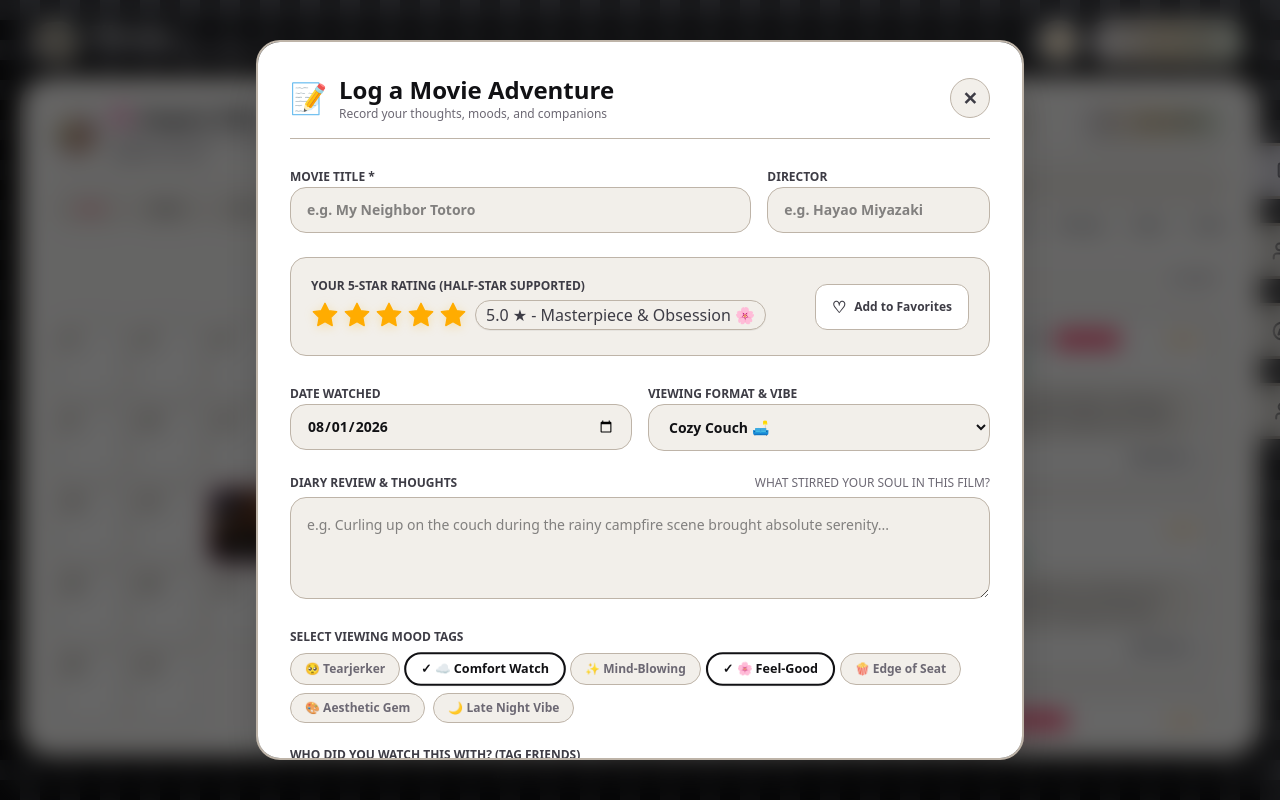
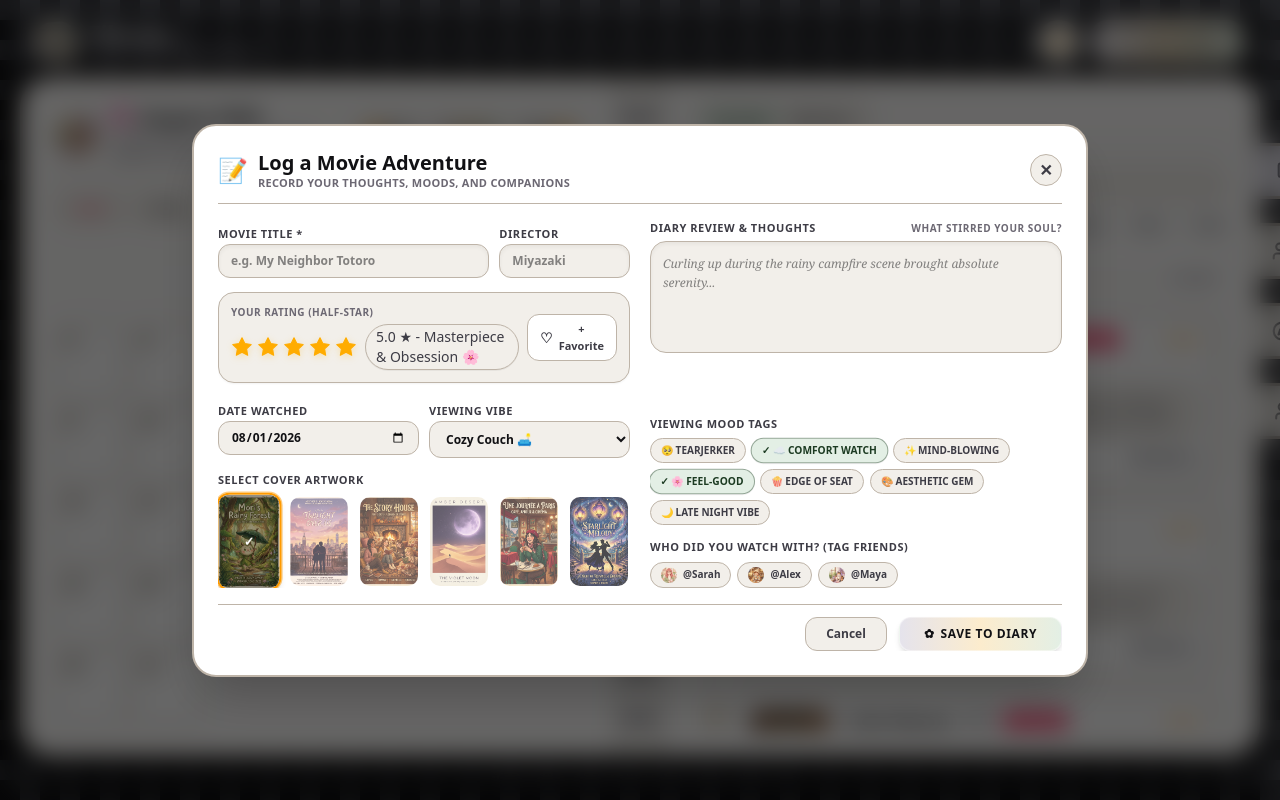
Before and after one commit to thereal4th/MOVIE-DIARY, a Next.js app: page / in a window 1280 px wide. Both pictures are taken after a click on the button "LOG MOVIE". Built offline with nearby package versions, Linux system fonts and the light colour scheme.

Commit message:
removed extra log button + changed feed and poster name

```diff
--- a/components/library/WatchedLibrary.tsx
+++ b/components/library/WatchedLibrary.tsx
@@ -313,7 +313,7 @@ export const WatchedLibrary: React.FC = () => {
             }`}
           >
             <Scroll className="w-3.5 h-3.5 stroke-[2.5]" />
-            <span>Chronological Feed</span>
+            <span>Feed</span>
           </button>
           <button
             onClick={() => setRightPageMode('grid')}
@@ -322,18 +322,9 @@ export const WatchedLibrary: React.FC = () => {
             }`}
           >
             <Film className="w-3.5 h-3.5 stroke-[2.5]" />
-            <span>Dense Poster Wall</span>
+            <span>Films</span>
           </button>
         </div>
-
-        {/* Top Action Bar: Quick Log Button */}
-        <button
-          onClick={() => { setPrefillMovie(null); setEditingMovie(null); setIsLogModalOpen(true); }}
-          className="group flex items-center justify-center gap-2 px-4 py-2 rounded-xl font-black text-xs uppercase tracking-wider bg-linear-to-r from-[var(--accent-sakura)] via-[var(--accent-honey)] to-[var(--accent-matcha)] text-[var(--text-primary)] border border-[var(--border-color)] hover:border-[var(--text-primary)] shadow-md hover:shadow-lg transition-all cursor-pointer"
-        >
-          <Plus className="w-4 h-4 stroke-[3] group-hover:rotate-90 transition-transform" />
-          <span>+ Log Movie</span>
-        </button>
       </div>
 
       {/* Search & Genre Pill Strip */}
--- a/components/modals/LogMovieModal.tsx
+++ b/components/modals/LogMovieModal.tsx
@@ -144,88 +144,96 @@ export const LogMovieModal: React.FC = () => {
   };
 
   return (
-    <div className="fixed inset-0 z-50 overflow-y-auto bg-black/60 backdrop-blur-md flex items-center justify-center p-4 sm:p-6 animate-fadeIn">
-      <div className="relative bg-[var(--surface-card)] border-2 border-[var(--border-color)] rounded-3xl w-full max-w-3xl overflow-hidden shadow-2xl p-6 sm:p-8 max-h-[90vh] overflow-y-auto">
-        {/* Header Bar */}
-        <div className="flex items-center justify-between border-b border-[var(--border-color)] pb-4 mb-6">
-          <div className="flex items-center gap-3">
-            <span className="text-3xl">📝</span>
+    <div className="fixed inset-0 z-50 bg-black/60 backdrop-blur-md flex items-center justify-center p-4 sm:p-6 animate-fadeIn overflow-hidden">
+      <div className="relative bg-[var(--surface-card)] border-2 border-[var(--border-color)] rounded-3xl w-full max-w-4xl max-h-[92vh] overflow-hidden shadow-2xl p-5 sm:p-6 flex flex-col justify-between gap-4">
+
+        {/* Compact Header Bar */}
+        <div className="shrink-0 flex items-center justify-between border-b border-[var(--border-color)] pb-3">
+          <div className="flex items-center gap-2.5">
+            <span className="text-2xl">📝</span>
             <div>
-              <h2 className="text-xl sm:text-2xl font-black text-[var(--text-primary)]">
+              <h2 className="text-lg sm:text-xl font-black text-[var(--text-primary)] leading-tight">
                 {editingMovie ? 'Edit Journal Entry' : prefillMovie ? 'Rate Recommendation' : 'Log a Movie Adventure'}
               </h2>
-              <p className="text-xs text-[var(--text-muted)] font-medium">Record your thoughts, moods, and companions</p>
+              <p className="text-[11px] text-[var(--text-muted)] font-extrabold uppercase tracking-wide">Record your thoughts, moods, and companions</p>
             </div>
           </div>
           <button
             onClick={() => setIsLogModalOpen(false)}
-            className="w-10 h-10 rounded-full bg-[var(--surface-subtle)] hover:bg-[var(--surface-hover)] border border-[var(--border-color)] text-[var(--text-secondary)] hover:text-[var(--text-primary)] flex items-center justify-center font-bold text-lg transition-transform hover:scale-110"
+            className="w-8 h-8 rounded-full bg-[var(--surface-subtle)] hover:bg-[var(--surface-hover)] border border-[var(--border-color)] text-[var(--text-secondary)] hover:text-[var(--text-primary)] flex items-center justify-center font-bold text-base transition-transform hover:scale-110 cursor-pointer"
           >
             ✕
           </button>
         </div>
 
-        <form onSubmit={handleSubmit} className="space-y-6">
-          {/* Row 1: Title, Director & Favorite */}
-          <div className="grid grid-cols-1 sm:grid-cols-3 gap-4">
-            <div className="sm:col-span-2 space-y-1.5">
-              <label className="text-xs font-bold text-[var(--text-secondary)] uppercase">Movie Title *</label>
+        {/* Non-Scrollable 2-Column Form Container */}
+        <form onSubmit={handleSubmit} className="flex-1 min-h-0 flex flex-col justify-between overflow-hidden gap-4">
+
+          <div className="grid grid-cols-1 md:grid-cols-2 gap-5 flex-1 min-h-0 overflow-hidden">
+
+            {/* 📍 LEFT COLUMN: Core Metadata, Rating, & Cover Artwork */}
+            <div className="flex flex-col justify-between min-h-0 gap-3.5 overflow-hidden">
+
+              {/* Title & Director */}
+              <div className="grid grid-cols-3 gap-2.5 shrink-0">
+                <div className="col-span-2 space-y-1">
+                  <label className="text-[11px] font-black text-[var(--text-secondary)] uppercase tracking-wider">Movie Title *</label>
                   <input
                     type="text"
                     required
                     placeholder="e.g. My Neighbor Totoro"
                     value={title}
                     onChange={(e) => setTitle(e.target.value)}
-                className="w-full px-4 py-3 rounded-2xl bg-[var(--surface-subtle)] border border-[var(--border-color)] focus:border-[var(--accent-blush-text)] text-sm font-extrabold text-[var(--text-primary)] outline-hidden"
+                    className="w-full px-3 py-2 rounded-xl bg-[var(--surface-subtle)] border border-[var(--border-color)] focus:border-[var(--accent-sakura-text)] text-xs font-black text-[var(--text-primary)] outline-hidden shadow-inner"
                   />
                 </div>
-            <div className="space-y-1.5">
-              <label className="text-xs font-bold text-[var(--text-secondary)] uppercase">Director</label>
+                <div className="space-y-1">
+                  <label className="text-[11px] font-black text-[var(--text-secondary)] uppercase tracking-wider">Director</label>
                   <input
                     type="text"
-                placeholder="e.g. Hayao Miyazaki"
+                    placeholder="Miyazaki"
                     value={director}
                     onChange={(e) => setDirector(e.target.value)}
-                className="w-full px-4 py-3 rounded-2xl bg-[var(--surface-subtle)] border border-[var(--border-color)] text-sm font-semibold text-[var(--text-primary)] outline-hidden"
+                    className="w-full px-3 py-2 rounded-xl bg-[var(--surface-subtle)] border border-[var(--border-color)] text-xs font-bold text-[var(--text-primary)] outline-hidden shadow-inner"
                   />
                 </div>
               </div>
 
-          {/* Row 2: Interactive Half-Star Rating & Favorite Switch */}
-          <div className="p-5 rounded-2xl bg-[var(--surface-subtle)] border border-[var(--border-color)] flex flex-col sm:flex-row sm:items-center justify-between gap-4">
+              {/* Interactive Half-Star Rating & Favorite Switch */}
+              <div className="p-3 rounded-2xl bg-[var(--surface-subtle)] border border-[var(--border-color)] flex items-center justify-between gap-2 shrink-0 shadow-xs">
                 <div>
-              <span className="text-xs font-bold text-[var(--text-secondary)] uppercase block mb-1.5">Your 5-Star Rating (Half-star supported)</span>
-              <StarRating rating={userRating} interactive={true} size="lg" onRatingChange={(val) => setUserRating(val)} />
+                  <span className="text-[10px] font-black text-[var(--text-muted)] uppercase tracking-wider block mb-1">Your Rating (Half-Star)</span>
+                  <StarRating rating={userRating} interactive={true} size="md" onRatingChange={(val) => setUserRating(val)} />
                 </div>
                 <button
                   type="button"
                   onClick={() => setFavorite(!favorite)}
-              className={`flex items-center gap-2 px-4 py-2.5 rounded-xl font-bold text-xs transition-all ${
-                favorite ? 'bg-pink-500 text-white shadow-md' : 'bg-[var(--surface-card)] text-[var(--text-secondary)] border border-[var(--border-color)]'
+                  className={`flex items-center gap-1.5 px-3 py-1.5 rounded-xl font-black text-[11px] transition-all cursor-pointer ${
+                    favorite ? 'bg-pink-500 text-white shadow-sm scale-102' : 'bg-[var(--surface-card)] text-[var(--text-secondary)] border border-[var(--border-color)] hover:bg-[var(--surface-hover)]'
                   }`}
                 >
-              <span className="text-base">{favorite ? '♥' : '♡'}</span>
-              <span>{favorite ? 'Marked Favorite!' : 'Add to Favorites'}</span>
+                  <span className="text-sm">{favorite ? '♥' : '♡'}</span>
+                  <span>{favorite ? 'Favorite!' : '+ Favorite'}</span>
                 </button>
               </div>
 
-          {/* Row 3: Watch Date & Format */}
-          <div className="grid grid-cols-1 sm:grid-cols-2 gap-4">
-            <div className="space-y-1.5">
-              <label className="text-xs font-bold text-[var(--text-secondary)] uppercase">Date Watched</label>
+              {/* Watch Date & Format */}
+              <div className="grid grid-cols-2 gap-2.5 shrink-0">
+                <div className="space-y-1">
+                  <label className="text-[11px] font-black text-[var(--text-secondary)] uppercase tracking-wider">Date Watched</label>
                   <input
                     type="date"
                     value={dateWatched}
                     onChange={(e) => setDateWatched(e.target.value)}
-                className="w-full px-4 py-3 rounded-2xl bg-[var(--surface-subtle)] border border-[var(--border-color)] text-sm font-bold text-[var(--text-primary)] outline-hidden"
+                    className="w-full px-3 py-2 rounded-xl bg-[var(--surface-subtle)] border border-[var(--border-color)] text-xs font-bold text-[var(--text-primary)] outline-hidden"
                   />
                 </div>
-            <div className="space-y-1.5">
-              <label className="text-xs font-bold text-[var(--text-secondary)] uppercase">Viewing Format & Vibe</label>
+                <div className="space-y-1">
+                  <label className="text-[11px] font-black text-[var(--text-secondary)] uppercase tracking-wider">Viewing Vibe</label>
                   <select
                     value={watchFormat}
                     onChange={(e) => setWatchFormat(e.target.value as WatchFormat)}
-                className="w-full px-4 py-3 rounded-2xl bg-[var(--surface-subtle)] border border-[var(--border-color)] text-sm font-bold text-[var(--text-primary)] outline-hidden cursor-pointer"
+                    className="w-full px-3 py-2 rounded-xl bg-[var(--surface-subtle)] border border-[var(--border-color)] text-xs font-bold text-[var(--text-primary)] outline-hidden cursor-pointer"
                   >
                     {availableFormats.map((f) => (
                       <option key={f} value={f}>{f}</option>
@@ -234,25 +242,55 @@ export const LogMovieModal: React.FC = () => {
                 </div>
               </div>
 
-          {/* Row 4: Review Notes Critique */}
-          <div className="space-y-1.5">
-            <label className="text-xs font-bold text-[var(--text-secondary)] uppercase flex items-center justify-between">
+              {/* Cover Artwork Selection */}
+              <div className="space-y-1.5 shrink-0">
+                <label className="text-[11px] font-black text-[var(--text-secondary)] uppercase tracking-wider block">Select Cover Artwork</label>
+                <div className="grid grid-cols-6 gap-2">
+                  {posterChoices.map((p) => (
+                    <button
+                      type="button"
+                      key={p.path}
+                      onClick={() => setPosterPath(p.path)}
+                      className={`group relative rounded-xl overflow-hidden aspect-[2/3] border-2 transition-all cursor-pointer ${
+                        posterPath === p.path ? 'border-amber-500 shadow-md scale-105 ring-1 ring-amber-500/50 z-10' : 'border-transparent opacity-70 hover:opacity-100'
+                      }`}
+                      title={p.label}
+                    >
+                      <img src={p.path} alt={p.label} className="w-full h-full object-cover" />
+                      {posterPath === p.path && (
+                        <span className="absolute inset-0 bg-black/40 flex items-center justify-center text-white text-xs font-black">
+                          ✓
+                        </span>
+                      )}
+                    </button>
+                  ))}
+                </div>
+              </div>
+
+            </div>
+
+            {/* 📍 RIGHT COLUMN: Review Notes, Mood Tags, & Friend Companions */}
+            <div className="flex flex-col justify-between min-h-0 gap-3.5 overflow-hidden">
+
+              {/* Diary Review textarea */}
+              <div className="flex-1 min-h-0 flex flex-col space-y-1">
+                <label className="text-[11px] font-black text-[var(--text-secondary)] uppercase tracking-wider flex items-center justify-between shrink-0">
                   <span>Diary Review & Thoughts</span>
-              <span className="text-xs text-[var(--text-muted)] font-normal">What stirred your soul in this film?</span>
+                  <span className="text-[10px] text-[var(--text-muted)] font-bold">What stirred your soul?</span>
                 </label>
                 <textarea
                   rows={3}
-              placeholder="e.g. Curling up on the couch during the rainy campfire scene brought absolute serenity..."
+                  placeholder="Curling up during the rainy campfire scene brought absolute serenity..."
                   value={reviewNotes}
                   onChange={(e) => setReviewNotes(e.target.value)}
-              className="w-full p-4 rounded-2xl bg-[var(--surface-subtle)] border border-[var(--border-color)] text-sm font-medium text-[var(--text-primary)] outline-hidden focus:border-[var(--accent-blush-text)] leading-relaxed"
+                  className="w-full flex-1 min-h-[68px] max-h-28 p-3 rounded-2xl bg-[var(--surface-subtle)] border border-[var(--border-color)] text-xs font-serif italic text-[var(--text-primary)] outline-hidden focus:border-[var(--accent-sakura-text)] leading-relaxed shadow-inner resize-none"
                 />
               </div>
 
-          {/* Row 5: Mood Tags Picker */}
-          <div className="space-y-2">
-            <label className="text-xs font-bold text-[var(--text-secondary)] uppercase block">Select Viewing Mood Tags</label>
-            <div className="flex flex-wrap gap-2">
+              {/* Mood Tags Picker */}
+              <div className="space-y-1.5 shrink-0">
+                <label className="text-[11px] font-black text-[var(--text-secondary)] uppercase tracking-wider block">Viewing Mood Tags</label>
+                <div className="flex flex-wrap gap-1.5">
                   {availableMoods.map((mood) => {
                     const selected = moodTags.includes(mood);
                     return (
@@ -260,8 +298,8 @@ export const LogMovieModal: React.FC = () => {
                         type="button"
                         key={mood}
                         onClick={() => toggleMood(mood)}
-                    className={`px-3.5 py-1.5 rounded-full text-xs font-bold transition-all ${
-                      selected ? 'bg-[var(--accent-sage)] text-[var(--accent-sage-text)] shadow-xs border-2 border-[var(--accent-sage-text)]/40 scale-105' : 'bg-[var(--surface-subtle)] text-[var(--text-muted)] hover:text-[var(--text-primary)] border border-[var(--border-color)]'
+                        className={`px-2.5 py-1 rounded-full text-[10px] font-black uppercase transition-all cursor-pointer ${
+                          selected ? 'bg-[var(--accent-matcha)] text-[var(--accent-matcha-text)] shadow-2xs border border-[var(--accent-matcha-text)]/40 scale-102' : 'bg-[var(--surface-subtle)] text-[var(--text-secondary)] hover:bg-[var(--surface-hover)] border border-[var(--border-color)]'
                         }`}
                       >
                         {selected ? `✓ ${mood}` : mood}
@@ -271,10 +309,10 @@ export const LogMovieModal: React.FC = () => {
                 </div>
               </div>
 
-          {/* Row 6: Tag Friends Watched With */}
-          <div className="space-y-2">
-            <label className="text-xs font-bold text-[var(--text-secondary)] uppercase block">Who Did You Watch This With? (Tag Friends)</label>
-            <div className="flex flex-wrap gap-2.5">
+              {/* Tag Friends Watched With */}
+              <div className="space-y-1.5 shrink-0">
+                <label className="text-[11px] font-black text-[var(--text-secondary)] uppercase tracking-wider block">Who Did You Watch With? (Tag Friends)</label>
+                <div className="flex flex-wrap gap-1.5">
                   {friends.map((friend) => {
                     const selected = taggedFriendIds.includes(friend.id);
                     return (
@@ -282,58 +320,37 @@ export const LogMovieModal: React.FC = () => {
                         type="button"
                         key={friend.id}
                         onClick={() => toggleFriend(friend.id)}
-                    className={`flex items-center gap-2 px-3.5 py-1.5 rounded-full text-xs font-bold transition-all ${
-                      selected ? 'bg-[var(--accent-blush)] text-[var(--accent-blush-text)] border-2 border-[var(--accent-blush-text)]/40 shadow-xs scale-105' : 'bg-[var(--surface-subtle)] text-[var(--text-secondary)] border border-[var(--border-color)] hover:bg-[var(--surface-hover)]'
+                        className={`flex items-center gap-1.5 px-2.5 py-1 rounded-full text-[10px] font-black transition-all cursor-pointer ${
+                          selected ? 'bg-[var(--accent-sakura)] text-[var(--accent-sakura-text)] border border-[var(--accent-sakura-text)]/40 shadow-2xs scale-102' : 'bg-[var(--surface-subtle)] text-[var(--text-secondary)] border border-[var(--border-color)] hover:bg-[var(--surface-hover)]'
                         }`}
                       >
-                    <img src={friend.avatar} alt={friend.name} className="w-5 h-5 rounded-full object-cover" />
-                    <span>{selected ? `✓ @${friend.name.split(' ')[0]}` : `@${friend.name.split(' ')[0]}`}</span>
+                        <img src={friend.avatar} alt={friend.name} className="w-4 h-4 rounded-full object-cover shrink-0" />
+                        <span className="truncate max-w-[80px]">{selected ? `✓ @${friend.name.split(' ')[0]}` : `@${friend.name.split(' ')[0]}`}</span>
                       </button>
                     );
                   })}
                 </div>
               </div>
 
-          {/* Row 7: Poster Artwork Selection */}
-          <div className="space-y-2">
-            <label className="text-xs font-bold text-[var(--text-secondary)] uppercase block">Cover Artwork</label>
-            <div className="grid grid-cols-3 sm:grid-cols-6 gap-3">
-              {posterChoices.map((p) => (
-                <button
-                  type="button"
-                  key={p.path}
-                  onClick={() => setPosterPath(p.path)}
-                  className={`group relative rounded-xl overflow-hidden aspect-[2/3] border-2 transition-all ${
-                    posterPath === p.path ? 'border-[var(--accent-star)] shadow-md scale-105 ring-2 ring-[var(--accent-star)]/50' : 'border-transparent opacity-70 hover:opacity-100'
-                  }`}
-                  title={p.label}
-                >
-                  <img src={p.path} alt={p.label} className="w-full h-full object-cover" />
-                  {posterPath === p.path && (
-                    <span className="absolute inset-0 bg-black/30 flex items-center justify-center text-white text-xl font-black">
-                      ✓
-                    </span>
-                  )}
-                </button>
-              ))}
-            </div>
             </div>
 
-          {/* Submit Footer */}
-          <div className="flex items-center justify-end gap-3 pt-4 border-t border-[var(--border-color)]">
+          </div>
+
+          {/* Compact Submit Footer */}
+          <div className="shrink-0 flex items-center justify-end gap-3 pt-3 border-t border-[var(--border-color)]">
             <button
               type="button"
               onClick={() => setIsLogModalOpen(false)}
-              className="px-6 py-3 rounded-2xl bg-[var(--surface-subtle)] hover:bg-[var(--surface-hover)] text-[var(--text-secondary)] font-bold text-sm transition-colors"
+              className="px-5 py-2 rounded-xl bg-[var(--surface-subtle)] hover:bg-[var(--surface-hover)] text-[var(--text-secondary)] font-black text-xs transition-colors cursor-pointer border border-[var(--border-color)]"
             >
               Cancel
             </button>
             <button
               type="submit"
-              className="px-8 py-3 rounded-2xl bg-linear-to-r from-[var(--accent-blush)] via-[var(--accent-honey)] to-[var(--accent-sage)] text-[var(--text-primary)] font-black text-sm shadow-lg hover:shadow-xl transform hover:-translate-y-0.5 active:translate-y-0 transition-all flex items-center gap-2 border border-white/40"
+              className="px-6 py-2 rounded-xl bg-linear-to-r from-[var(--accent-sakura)] via-[var(--accent-honey)] to-[var(--accent-matcha)] text-[var(--text-primary)] font-black text-xs shadow-md hover:shadow-lg transition-all flex items-center gap-1.5 border border-white/40 cursor-pointer uppercase tracking-wider"
             >
               <span>✿</span>
-              <span>{editingMovie ? 'Save Updates' : 'Save to Movie Diary'}</span>
+              <span>{editingMovie ? 'Save Updates' : 'Save to Diary'}</span>
             </button>
           </div>
         </form>
```
Lines whose indentation alone changed are shown as unchanged.
